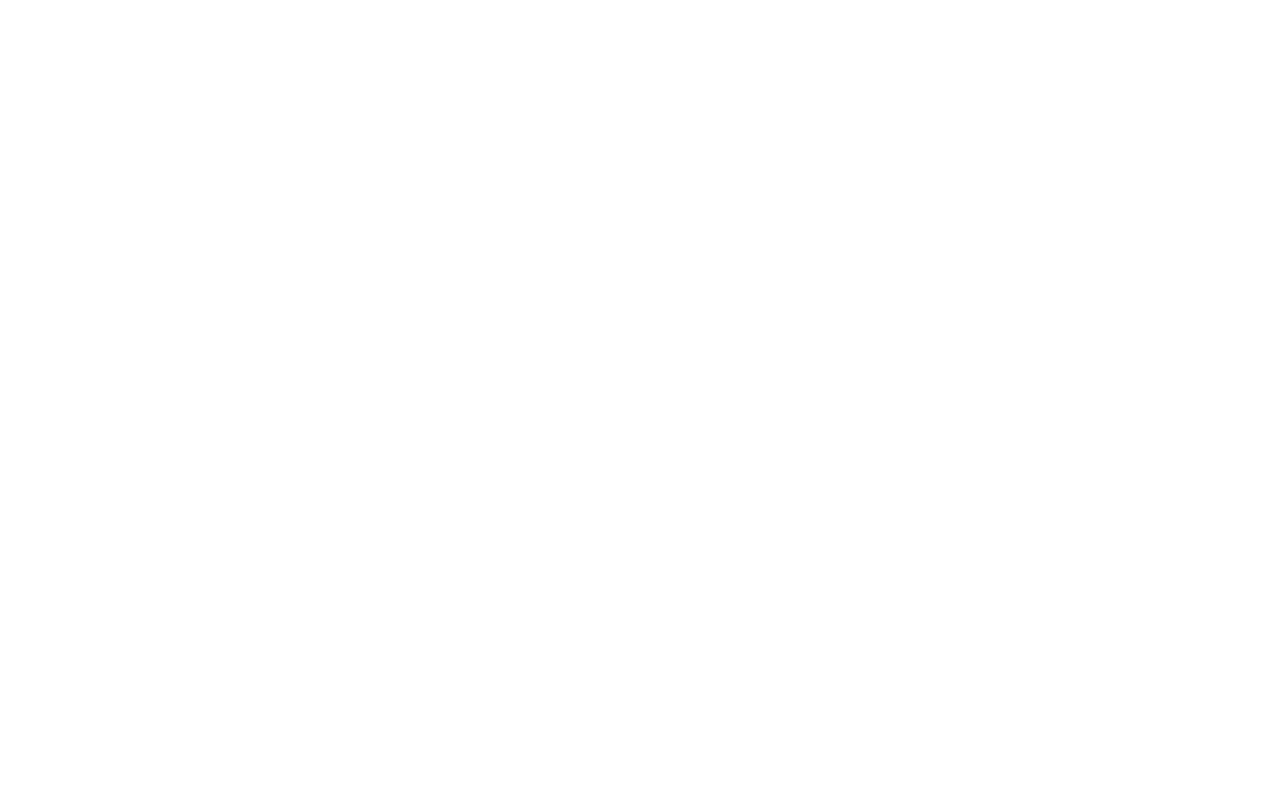
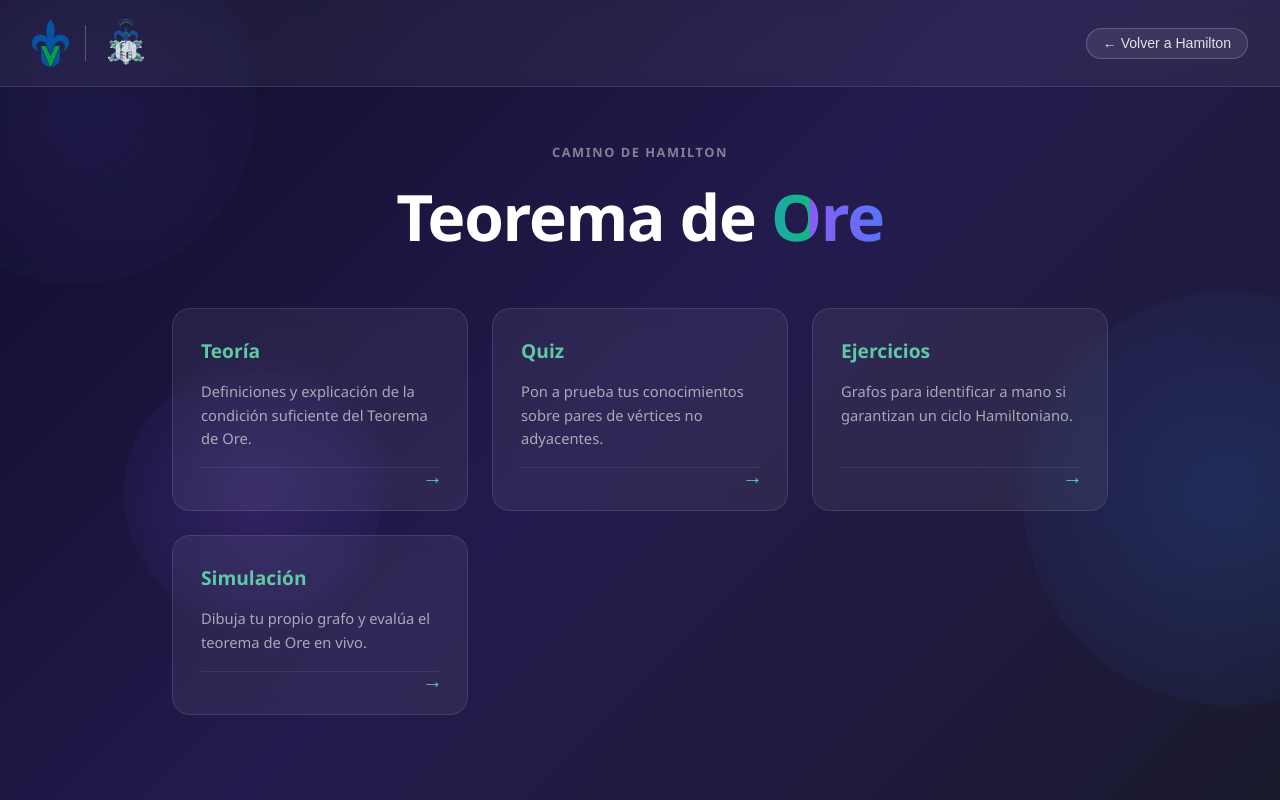
Before and after one commit to VaneMG19/software-educativo, a React (Vite) app in the folder grafos-app/: page /temas/hamilton/ore in a window 1280 px wide. Before the commit this address had no page. Built offline with nearby package versions, Linux system fonts and the light colour scheme.

Commit message:
Pagina de Teorema de Ore, Creacion de recuadros

```diff
--- a/grafos-app/src/App.jsx
+++ b/grafos-app/src/App.jsx
@@ -8,6 +8,7 @@
 
 //? poner las demás páginas cuando las tengan listas
 import Dijkstra from './pages/Dijkstra'
+import Ore from './pages/Ore' // Importamos tu nueva pantalla de Ore
 
 export default function App() {
     return (
@@ -16,6 +17,8 @@
                 <Route path="/" element={<Home />} />
                 <Route path="/temas" element={<Topics />} />
                 <Route path="/temas/hamilton" element={<HamiltonMenu />} />
+                <Route path="/temas/hamilton/ore" element={<Ore />} />
+
                 <Route path="/euler" element={<Euler />} />
 
                 {/*? aquí poner las rutas cuando las tengan listas
--- /dev/null
+++ b/grafos-app/src/pages/Ore.jsx
@@ -0,0 +1,134 @@
+import React, { useState } from 'react';
+import { useNavigate } from 'react-router-dom';
+import '../styles/HamiltonMenu.css'; // Reutilizamos el CSS mágico del menú oscuro
+import logoUV from '../assets/Logo_de_la_Universidad_Veracruzana.png';
+import logoFIEE from '../assets/LogoFIEE.png';
+
+const ORE_SUBTOPICS = [
+    {
+        id: "teoria",
+        title: "Teoría",
+        description: "Definiciones y explicación de la condición suficiente del Teorema de Ore.",
+        color: "#8B5CF6", // Morado
+        glow: "rgba(139,92,246,0.35)"
+    },
+    {
+        id: "quiz",
+        title: "Quiz",
+        description: "Pon a prueba tus conocimientos sobre pares de vértices no adyacentes.",
+        color: "#6366F1", // Indigo
+        glow: "rgba(99,102,241,0.35)"
+    },
+    {
+        id: "ejercicios",
+        title: "Ejercicios",
+        description: "Grafos para identificar a mano si garantizan un ciclo Hamiltoniano.",
+        color: "#3B82F6", // Azul
+        glow: "rgba(59,130,246,0.35)"
+    },
+    {
+        id: "simulacion",
+        title: "Simulación",
+        description: "Dibuja tu propio grafo y evalúa el teorema de Ore en vivo.",
+        color: "#10B981", // Verde
+        glow: "rgba(16,185,129,0.35)"
+    }
+];
+
+export default function Ore() {
+    const navigate = useNavigate();
+    // Controla si vemos el 'menu' o una sección específica ('teoria', 'quiz', etc.)
+    const [vistaActiva, setVistaActiva] = useState('menu');
+
+    // --- VISTA DE CONTENIDO (Cuando entras a Teoría, Quiz, etc.) ---
+    if (vistaActiva !== 'menu') {
+        return (
+            <div className="hamilton-menu">
+                <div className="bubble bubble-ham-1" />
+                <div className="bubble bubble-ham-2" />
+
+                <header className="topics-header">
+                    <div className="logos">
+                        <img src={logoUV} alt="UV" className="logo-img" />
+                        <div className="logo-divider" />
+                        <img src={logoFIEE} alt="FIEE" className="logo-img" />
+                    </div>
+                    {/* Botón para regresar al menú de los 4 recuadros de Ore */}
+                    <button className="back-btn" onClick={() => setVistaActiva('menu')}>
+                        ← Volver a Ore
+                    </button>
+                </header>
+
+                <div className="topics-title animate-pop">
+                    <h1>{vistaActiva.toUpperCase()}</h1>
+                </div>
+
+                {/* AQUÍ ES DONDE PONDRÁS TU CÓDIGO/NOTAS PARA CADA SECCIÓN */}
+                <div style={{ color: 'white', maxWidth: '800px', margin: '2rem auto', textAlign: 'center', fontSize: '1.2rem' }}>
+                    {vistaActiva === 'teoria' && (
+                        <div>
+                            <p>Sea G un grafo simple con n ≥ 3 vértices...</p>
+                            <p>Si para cada par de vértices no adyacentes u y v: <strong>deg(u) + deg(v) ≥ n</strong></p>
+                            {/* Inserta tu imagen aquí después */}
+                        </div>
+                    )}
+                    {vistaActiva === 'quiz' && <p>Aquí programarás las preguntas del Quiz.</p>}
+                    {vistaActiva === 'ejercicios' && <p>Aquí pondrás las imágenes de los grafos a resolver.</p>}
+                    {vistaActiva === 'simulacion' && <p>Aquí irá el componente interactivo de los grafos.</p>}
+                </div>
+            </div>
+        );
+    }
+
+    // --- VISTA PRINCIPAL (El menú de los 4 recuadros) ---
+    return (
+        <div className="hamilton-menu">
+            <div className="bubble bubble-ham-1" />
+            <div className="bubble bubble-ham-2" />
+            <div className="bubble bubble-ham-3" />
+
+            <header className="topics-header">
+                <div className="logos">
+                    <img src={logoUV} alt="Universidad Veracruzana" className="logo-img" />
+                    <div className="logo-divider" />
+                    <img src={logoFIEE} alt="FIEE" className="logo-img" />
+                </div>
+                {/* Botón que te saca totalmente de Ore y te regresa a la pantalla de Camacho/Armando */}
+                <button className="back-btn" onClick={() => navigate("/temas/hamilton")}>
+                    ← Volver a Hamilton
+                </button>
+            </header>
+
+            <div className="topics-title animate-pop" style={{ animationDelay: "0s" }}>
+                <p className="topics-sup">Camino de Hamilton</p>
+                <h1>
+                    Teorema de <span className="gradient-word-hamilton">Ore</span>
+                </h1>
+            </div>
+
+            <section className="topics-grid">
+                {ORE_SUBTOPICS.map((topic, i) => (
+                    <div
+                        key={topic.id}
+                        className="topic-card animate-pop"
+                        style={{
+                            "--c": topic.color,
+                            "--glow": topic.glow,
+                            animationDelay: `${0.1 + i * 0.12}s`,
+                        }}
+                        onClick={() => setVistaActiva(topic.id)} /* Cambia la vista al hacer clic */
+                    >
+                        <div className="card-top">
+                            <h2 className="card-title">{topic.title}</h2>
+                        </div>
+                        <p className="card-desc">{topic.description}</p>
+
+                        <div className="card-footer-simple">
+                            <span className="card-arrow">→</span>
+                        </div>
+                    </div>
+                ))}
+            </section>
+        </div>
+    );
+}
--- /dev/null
+++ b/grafos-app/src/styles/Ore.css
@@ -0,0 +1,43 @@
+.pantalla-contenedor {
+  padding: 2rem;
+  color: white; /* Ajusta según el tema global de tu App.css */
+}
+
+.menu-opciones {
+  display: flex;
+  gap: 1rem;
+  justify-content: center;
+  margin-bottom: 2rem;
+}
+
+.btn-opcion {
+  padding: 0.8rem 1.5rem;
+  border: 1px solid #ffffff40;
+  background: transparent;
+  color: white;
+  border-radius: 8px;
+  cursor: pointer;
+  transition: all 0.3s ease;
+}
+
+.btn-opcion.activo, .btn-opcion:hover {
+  background: #6366f1; /* Ajusta al color Indigo de tu proyecto */
+  border-color: #6366f1;
+}
+
+.tarjeta-contenido {
+  background: #ffffff10;
+  padding: 2rem;
+  border-radius: 12px;
+  max-width: 800px;
+  margin: 0 auto;
+}
+
+.animacion-aparecer {
+  animation: fadeIn 0.3s ease-in-out;
+}
+
+@keyframes fadeIn {
+  from { opacity: 0; transform: translateY(10px); }
+  to { opacity: 1; transform: translateY(0); }
+}
```
